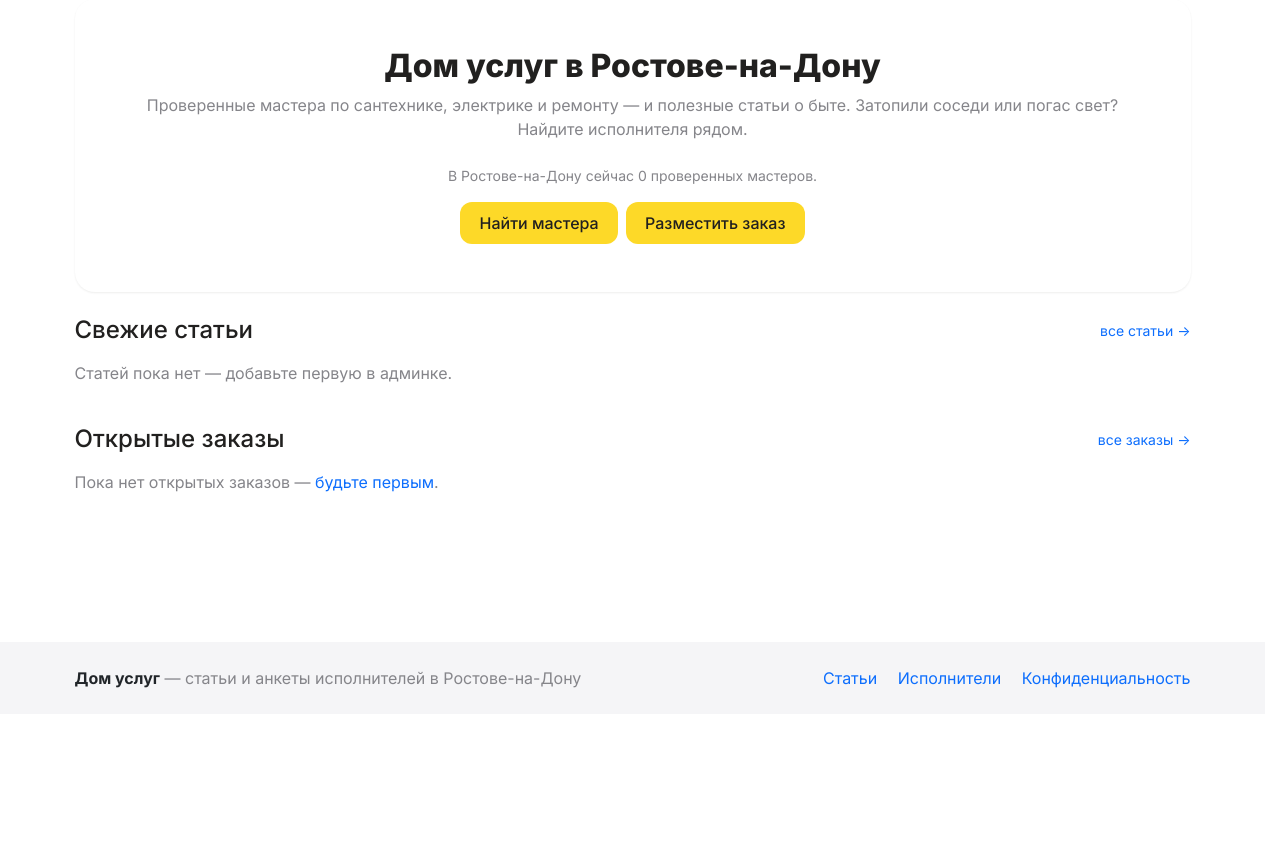
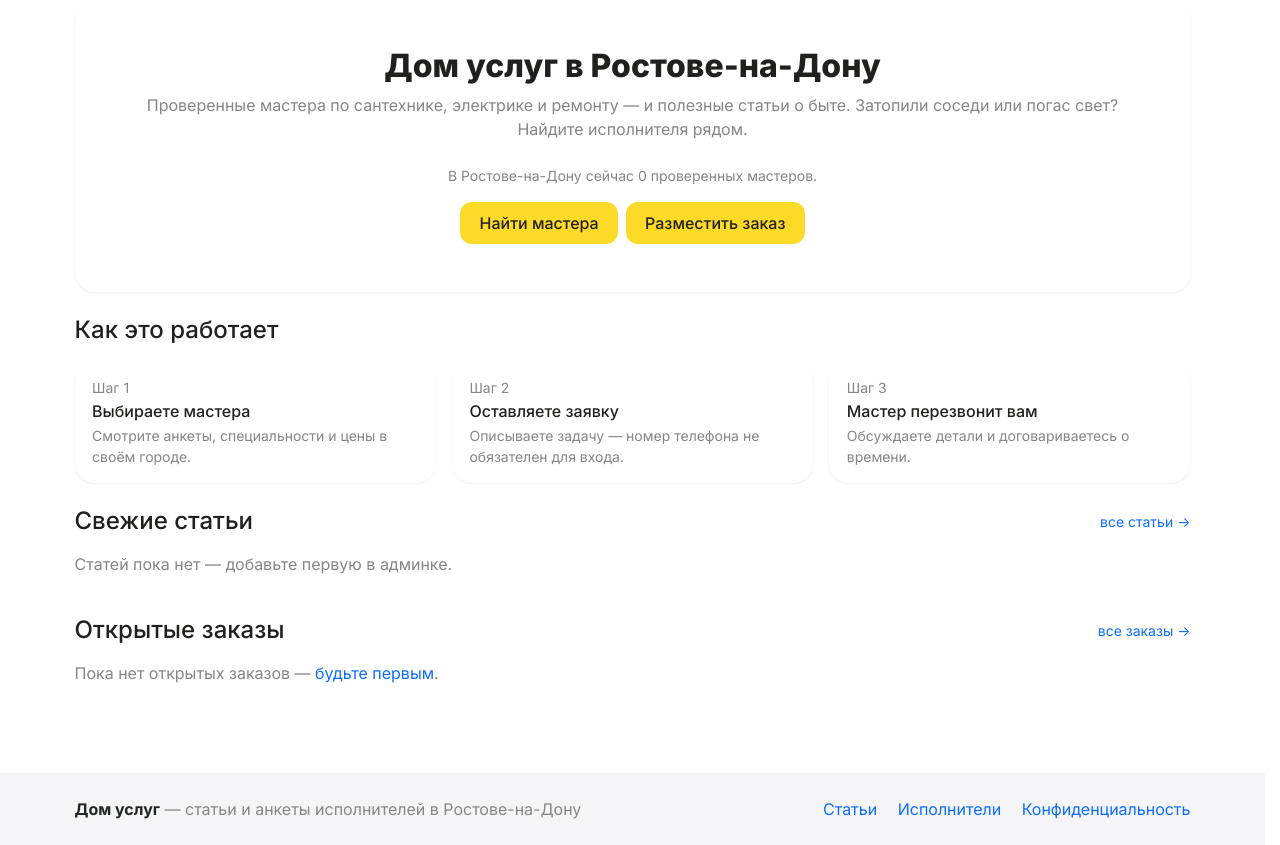
Before and after one commit to bigtol161/alinar, a Django app: page / in a window 1280 px wide. Shown: the part 86-931 px from the top of the page. Before the commit the page ends 774 px from the top, so only its background shows below. Run offline with Django 5.2, Linux system fonts and the light colour scheme; data that the repository does not hold is empty.

Commit message:
Красота с конкурентов: блок «как это работает», аватар-заглушка, починены согласие и ловушки в формах

```diff
--- a/accounts/templates/accounts/register.html
+++ b/accounts/templates/accounts/register.html
@@ -13,6 +13,9 @@
     исполнителя в панели управления. После этого заявки заказчиков будут приходить вам
     в раздел «Мои заявки» на анкете.</p>
 
+    <p class="mb-3 fw-bold">Заявки приходят вам бесплатно — никаких процентов с заказа.</p>
+
+    {# novalidate отключает браузерную проверку — ошибки показывает наш стиль, красным под полями #}
     <form method="post" novalidate>
       {% csrf_token %}
       <div class="mb-3">
@@ -30,6 +33,7 @@
         {{ form.password2 }}
         {% for error in form.password2.errors %}<div class="text-danger small">{{ error }}</div>{% endfor %}
       </div>
+      {# Блок согласия: ошибка — выше чекбокса, чтобы человек сразу видел, чего не хватает #}
       <div class="mb-3 form-check">{% if form.consent.errors %}<div class="text-danger small">{% for error in form.consent.errors %}{{ error }} {% endfor %}</div>{% endif %}{{ form.consent }}<label class="form-check-label" for="{{ form.consent.id_for_label }}">Согласие на обработку персональных данных</label></div>
       <button type="submit" class="ya-btn">Создать аккаунт</button>
       <a href="{% url 'login' %}" class="ms-3 text-decoration-none">Уже есть аккаунт? Войти</a>
--- a/news/forms.py
+++ b/news/forms.py
@@ -1,14 +1,24 @@
+"""
+Форма заявки исполнителю («оставить заявку» в анкете мастера).
+
+Поля: имя, телефон, сообщение, согласие на обработку данных
+и скрытая ловушка website для ботов.
+"""
+
 from django import forms
 from django.core.validators import RegexValidator
 
 from .models import Lead
 
 
+# Телефон считаем «похожим на телефон»: плюс/цифры/пробелы/дефисы, 10–18 знаков.
+# Жёсткую маску не ставим — люди пишут номера по-разному, а нам важнее не потерять клиента.
 phone_validator = RegexValidator(
     regex=r'^\+?[\d\s\-]{10,18}$',
     message='Похоже, номер неполный — проверьте его.',
 )
 
+# Текст чекбокса согласия со ссылкой на политику (страница /privacy/).
 CONSENT_LABEL = (
     'Я согласен с <a href="/privacy/" target="_blank">'
     'обработкой персональных данных</a>'
@@ -25,17 +35,17 @@ class LeadForm(forms.ModelForm):
             'class': 'lead-input',
         }),
     )
-    # Honeypot: человек поле не видит, бот заполнит — заявка уйдёт мимо
-    website = forms.CharField(
-        required=False,
-        label='',
-        widget=forms.HiddenInput(attrs={'autocomplete': 'off', 'tabindex': '-1'}),
-    )
     consent = forms.BooleanField(
         required=True,
         label=CONSENT_LABEL,
         error_messages={'required': 'Без согласия на обработку данных заявку отправить нельзя.'},
         widget=forms.CheckboxInput(attrs={'class': 'form-check-input'}),
+    )
+    # Honeypot: человек поле не видит, бот заполнит — заявка уйдёт мимо.
+    website = forms.CharField(
+        required=False,
+        label='',
+        widget=forms.HiddenInput(attrs={'autocomplete': 'off', 'tabindex': '-1'}),
     )
 
     class Meta:
--- a/news/templates/news/home.html
+++ b/news/templates/news/home.html
@@ -23,6 +23,39 @@
       {% else %}
         <a href="{% url 'login' %}" class="ya-btn text-decoration-none">Разместить заказ</a>
       {% endif %}
+    </div>
+  </div>
+</div>
+
+<div class="mb-4">
+  <h2 class="h4 mb-3">Как это работает</h2>
+  <div class="row g-3">
+    <div class="col-12 col-md-4">
+      <div class="ya-card h-100">
+        <div class="card-body">
+          <div class="ya-muted small mb-1">Шаг 1</div>
+          <h3 class="h6 mb-1">Выбираете мастера</h3>
+          <p class="ya-muted small mb-0">Смотрите анкеты, специальности и цены в своём городе.</p>
+        </div>
+      </div>
+    </div>
+    <div class="col-12 col-md-4">
+      <div class="ya-card h-100">
+        <div class="card-body">
+          <div class="ya-muted small mb-1">Шаг 2</div>
+          <h3 class="h6 mb-1">Оставляете заявку</h3>
+          <p class="ya-muted small mb-0">Описываете задачу — номер телефона не обязателен для входа.</p>
+        </div>
+      </div>
+    </div>
+    <div class="col-12 col-md-4">
+      <div class="ya-card h-100">
+        <div class="card-body">
+          <div class="ya-muted small mb-1">Шаг 3</div>
+          <h3 class="h6 mb-1">Мастер перезвонит вам</h3>
+          <p class="ya-muted small mb-0">Обсуждаете детали и договариваетесь о времени.</p>
+        </div>
+      </div>
     </div>
   </div>
 </div>
--- a/orders/forms.py
+++ b/orders/forms.py
@@ -1,7 +1,18 @@
+"""
+Формы раздела заказов.
+
+- OrderForm — заказчик описывает, что нужно сделать: где, за сколько,
+  как с ним связаться. Согласие на обработку данных обязательно.
+- ResponseForm — отклик исполнителя на чужой заказ: сообщение и цена.
+  Доступна только вошедшим исполнителям, от спама защищена тем,
+  что анонимов отсеивает регистрация.
+"""
+
 from django import forms
 
 from .models import Order, Response
 
+# Текст чекбокса согласия со ссылкой на политику (страница /privacy/).
 CONSENT_LABEL = (
     'Я согласен с <a href="/privacy/" target="_blank">'
     'обработкой персональных данных</a>'
@@ -9,17 +20,17 @@ CONSENT_LABEL = (
 
 
 class OrderForm(forms.ModelForm):
-    # Honeypot: человек поле не видит, бот заполнит — заявка уйдёт мимо
-    website = forms.CharField(
-        required=False,
-        label='',
-        widget=forms.HiddenInput(attrs={'autocomplete': 'off', 'tabindex': '-1'}),
-    )
     consent = forms.BooleanField(
         required=True,
         label=CONSENT_LABEL,
         error_messages={'required': 'Без согласия на обработку данных заказ не размещается.'},
         widget=forms.CheckboxInput(attrs={'class': 'form-check-input'}),
+    )
+    # Honeypot: человек поле не видит, бот заполнит — заказ уйдёт мимо.
+    website = forms.CharField(
+        required=False,
+        label='',
+        widget=forms.HiddenInput(attrs={'autocomplete': 'off', 'tabindex': '-1'}),
     )
 
     class Meta:
```
Also changed, not shown: accounts/rate_limit.py (+22 -1 lines), accounts/views.py (+9 -0 lines), news/templates/news/executor_detail.html (+13 -0 lines), orders/templates/orders/order_form.html (+7 -0 lines).
